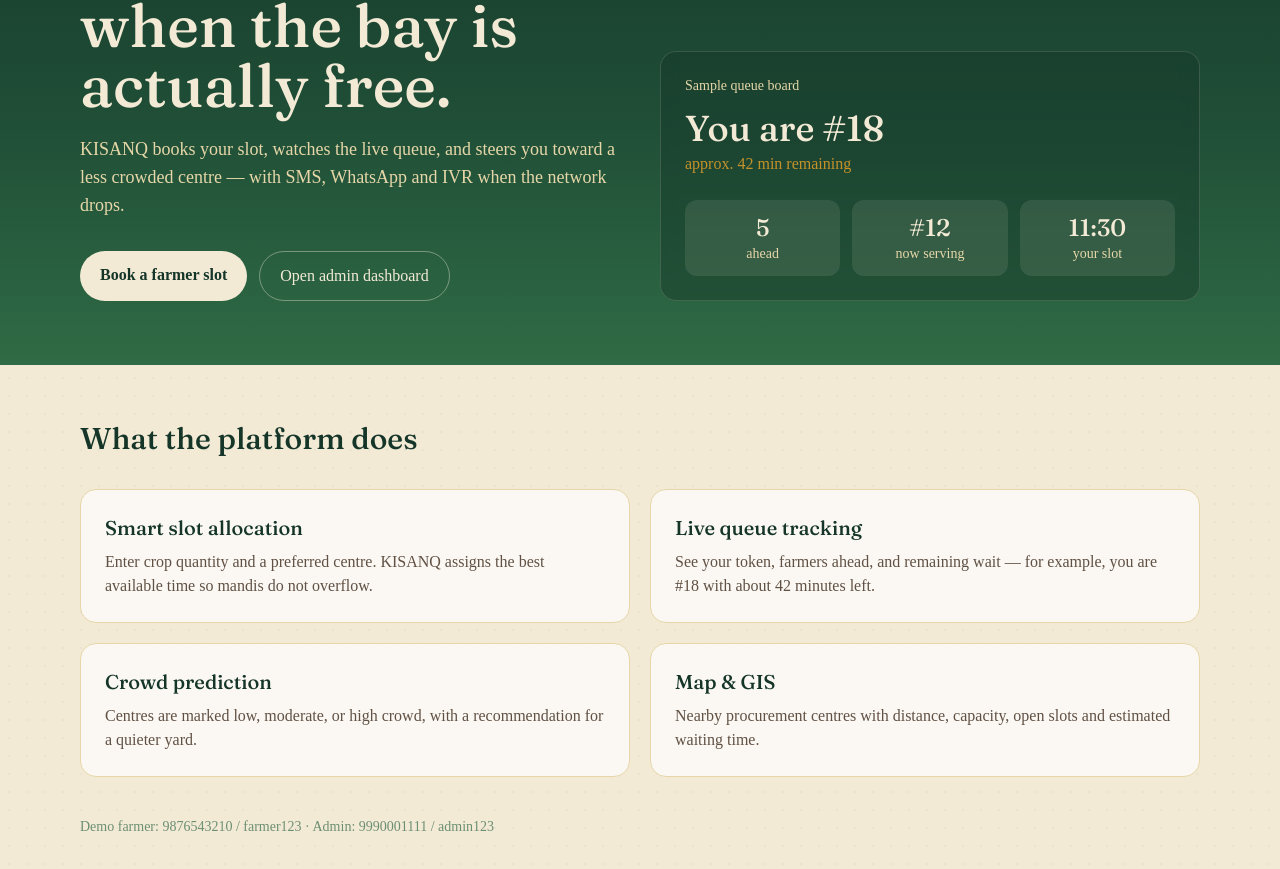
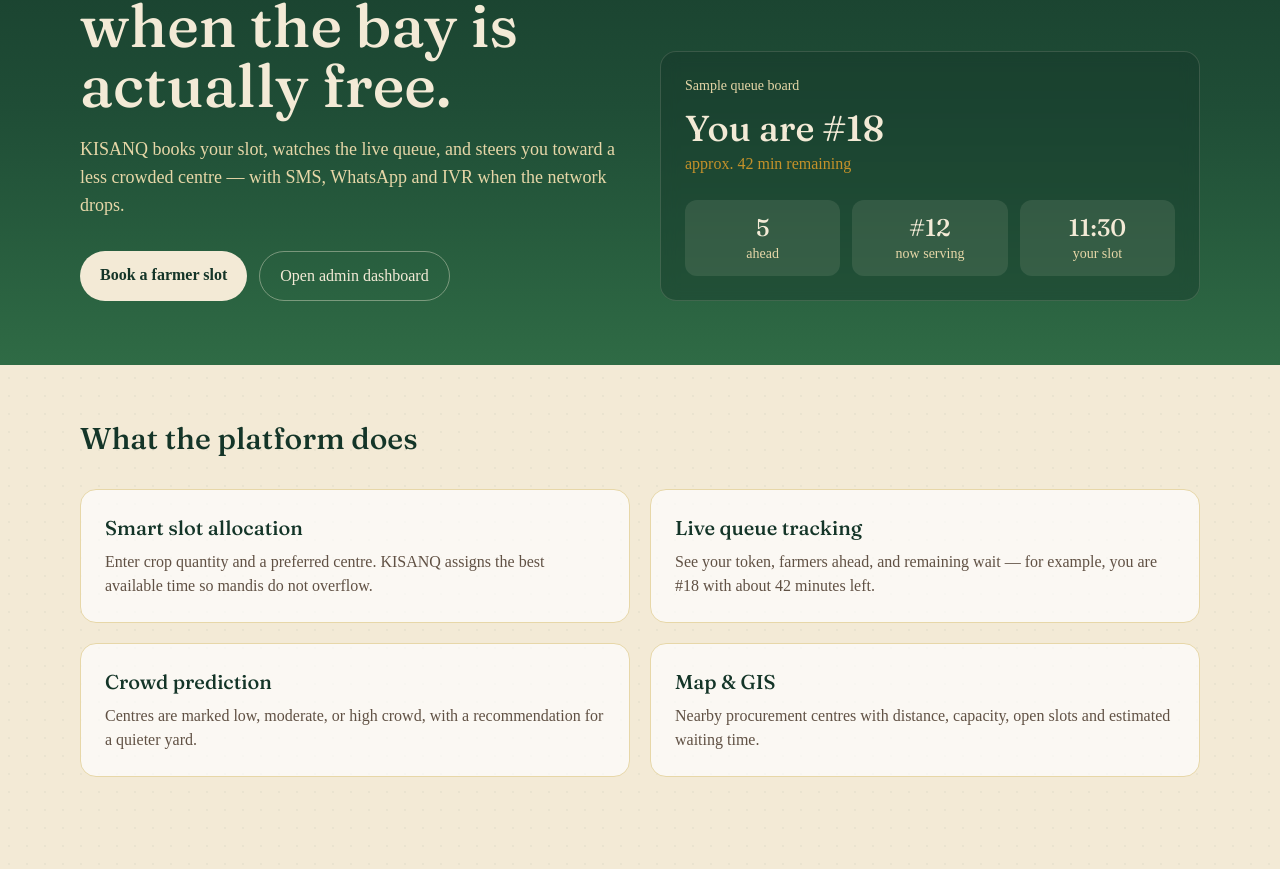
Before and after one commit to anushka9958abc-anu/KISANQ, a React (Vite) app in the folder frontend/: page / in a window 1280 px wide. Shown: the part 207-1076 px from the top of the page. Built offline with nearby package versions, Linux system fonts and the light colour scheme; no server answers.

Commit message:
Update Home.jsx

```diff
--- a/frontend/src/pages/Home.jsx
+++ b/frontend/src/pages/Home.jsx
@@ -86,7 +86,7 @@
           ))}
         </div>
         <p className="mt-10 text-sm text-moss">
-          Demo farmer: 9876543210 / farmer123 · Admin: 9990001111 / admin123
+
         </p>
       </section>
     </div>
```
